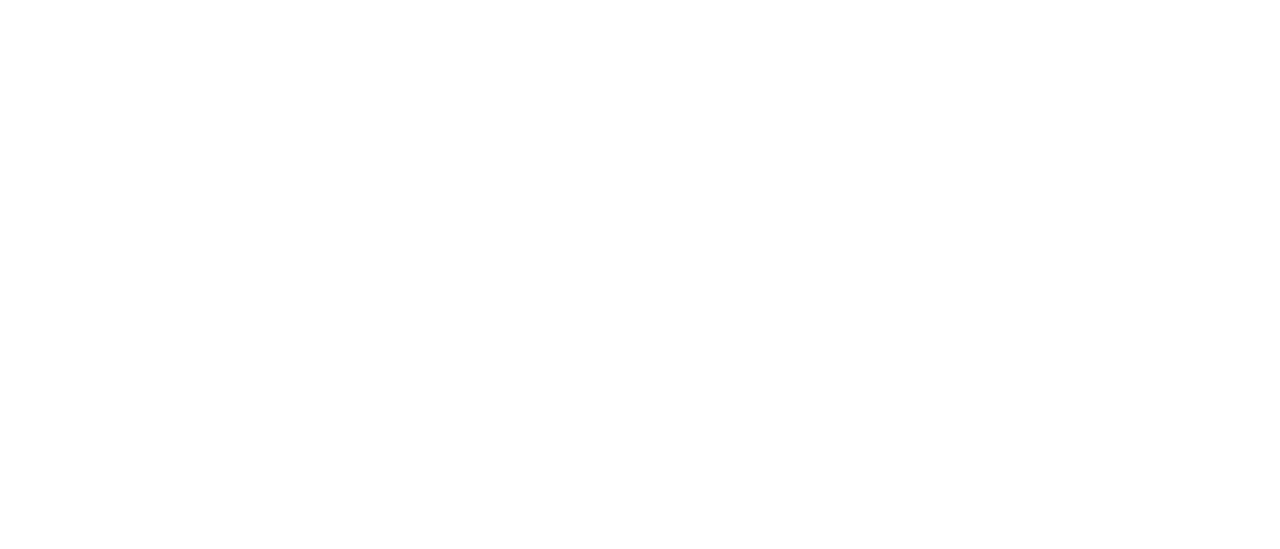
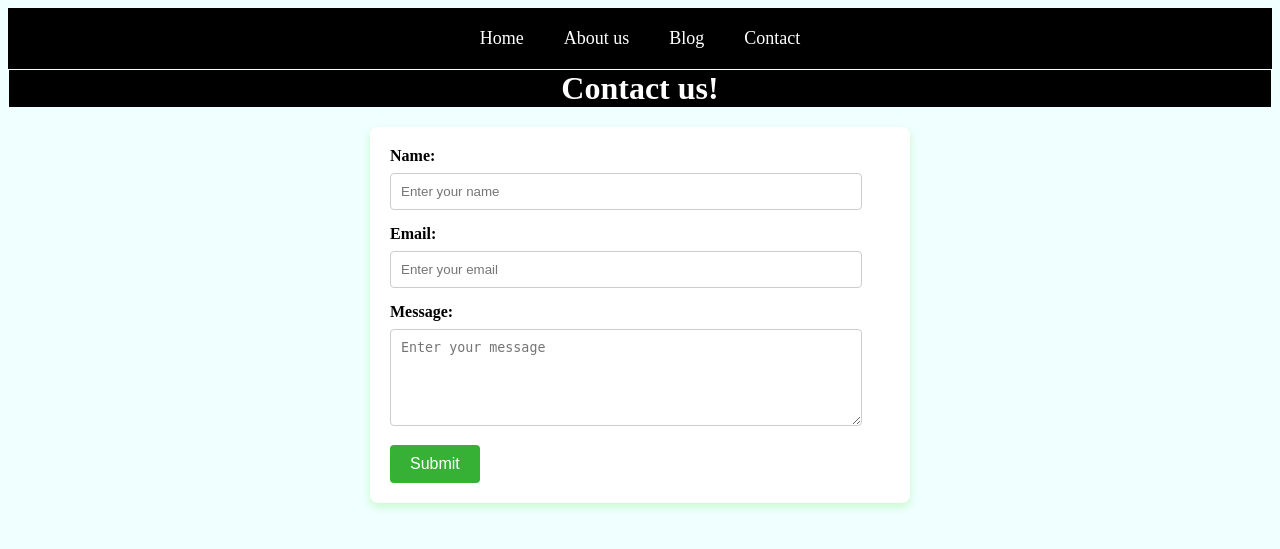
Before and after one commit to daniilsharov/Project_2, a PHP site: page /contact.html in a window 1280 px wide. Before the commit the part shown is empty. Shown: the top 549 px of the page. Run offline with PHP 8.4, Linux system fonts and the light colour scheme.

Commit message:
finished with css and contact form

```diff
--- a/contact.html
+++ b/contact.html
@@ -0,0 +1,33 @@
+<!DOCTYPE html>
+<html lang="en">
+<head>
+    <meta charset="UTF-8">
+    <title>Project 1</title>
+    <link rel="stylesheet" href="styles.css">
+</head>
+<body>
+    <section class="navbar">
+        <ul>
+            <li><a href="index.html">Home</a></li>
+            <li><a href="about.html">About us</a></li>
+            <li><a href="blog.html">Blog</a></li>
+            <li><a href="contact.html">Contact</a></li>
+        </ul>
+    </section>
+    <h1>Contact us!</h1>
+
+    <form class="contact-form" action="#" method="POST">
+        <label for="name">Name:</label>
+        <input type="text" id="name" name="name" required placeholder="Enter your name">
+
+        <label for="email">Email:</label>
+        <input type="email" id="email" name="email" required placeholder="Enter your email">
+
+        <label for="message">Message:</label>
+        <textarea id="message" name="message" rows="5" required placeholder="Enter your message"></textarea>
+
+        <button type="submit">Submit</button>
+    </form>
+
+</body>
+</html>
--- a/styles.css
+++ b/styles.css
@@ -13,7 +13,7 @@ body {
 }
 
 .navbar li {
-    padding: 30px;
+    padding: 20px;
 }
 
 .navbar li a {
@@ -28,6 +28,12 @@ body {
 
 h1,h2 {
     text-align: center;
+}
+
+h1 {
+    background-color: #000000;
+    margin: 1px;
+    color: #ffffff;
 }
 
 .details, .details2 {
@@ -77,6 +83,16 @@ h1,h2 {
 
 .movies dt{
     font-weight: bold;
+}
+
+.movies a {
+    text-decoration: none;
+    color: #000000;
+}
+
+.movies a:hover .movie{
+    background-color: #333;
+    color: white;
 }
 
 
@@ -155,3 +171,44 @@ h1,h2 {
 .blog-post-preview a:hover {
     color: #36b136;
 }
+
+
+/* Contact form */
+
+.contact-form {
+    max-width: 500px;
+    margin: 20px auto;
+    background: #ffffff;
+    padding: 20px;
+    border-radius: 8px;
+    box-shadow: 0 4px 8px rgba(39, 231, 0, 0.2);
+}
+
+.contact-form label {
+    display: block;
+    font-weight: bold;
+    margin-bottom: 8px;
+}
+
+.contact-form input,
+.contact-form textarea {
+    width: 90%;
+    padding: 10px;
+    margin-bottom: 15px;
+    border: 1px solid #ccc;
+    border-radius: 4px;
+}
+
+.contact-form button {
+    background-color: #36b136;
+    color: white;
+    padding: 10px 20px;
+    border: none;
+    border-radius: 4px;
+    cursor: pointer;
+    font-size: 16px;
+}
+
+.contact-form button:hover {
+    background-color: #2a8a2a;
+}
```
Also changed, not shown: index.html (+20 -0 lines).
